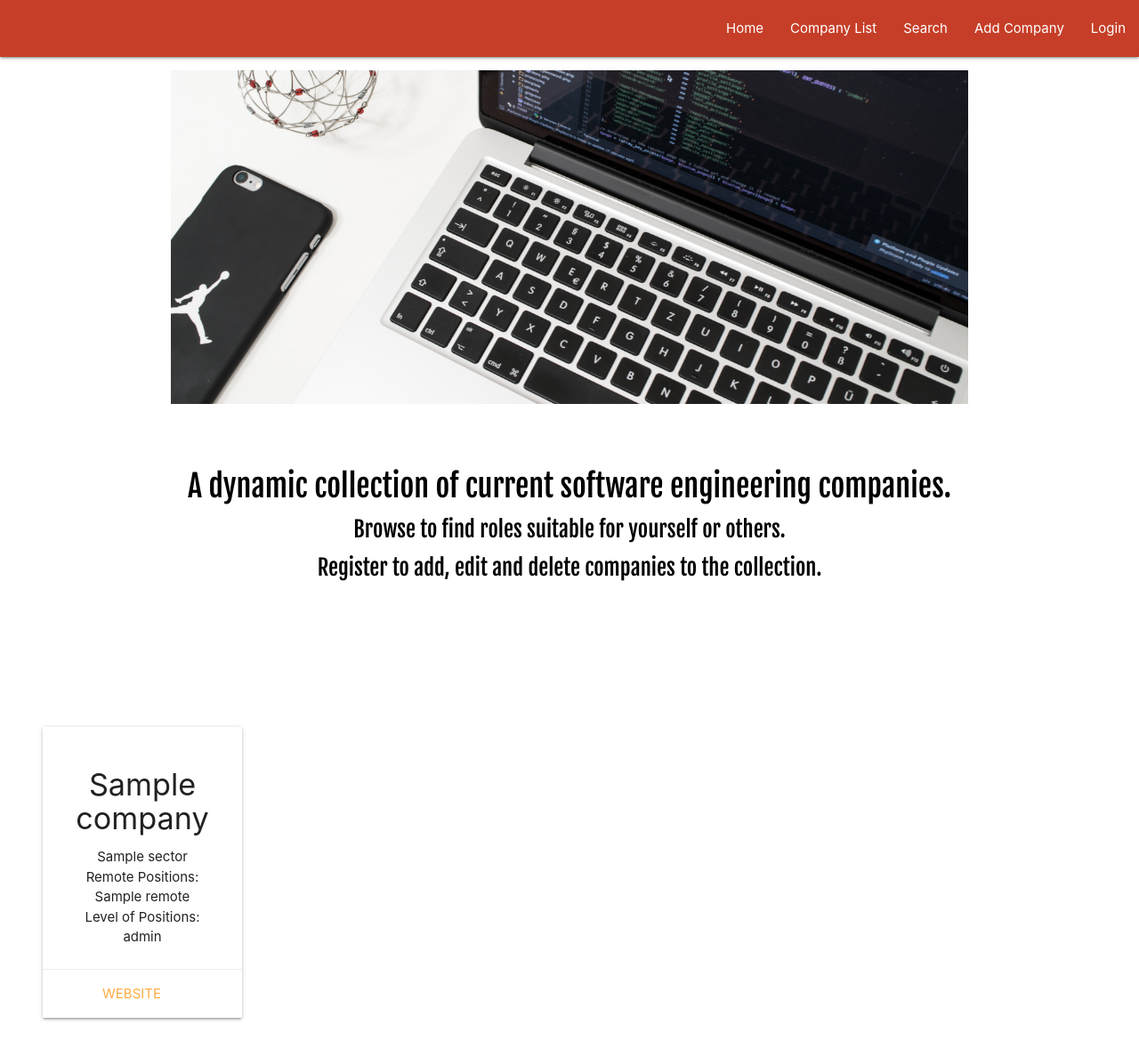
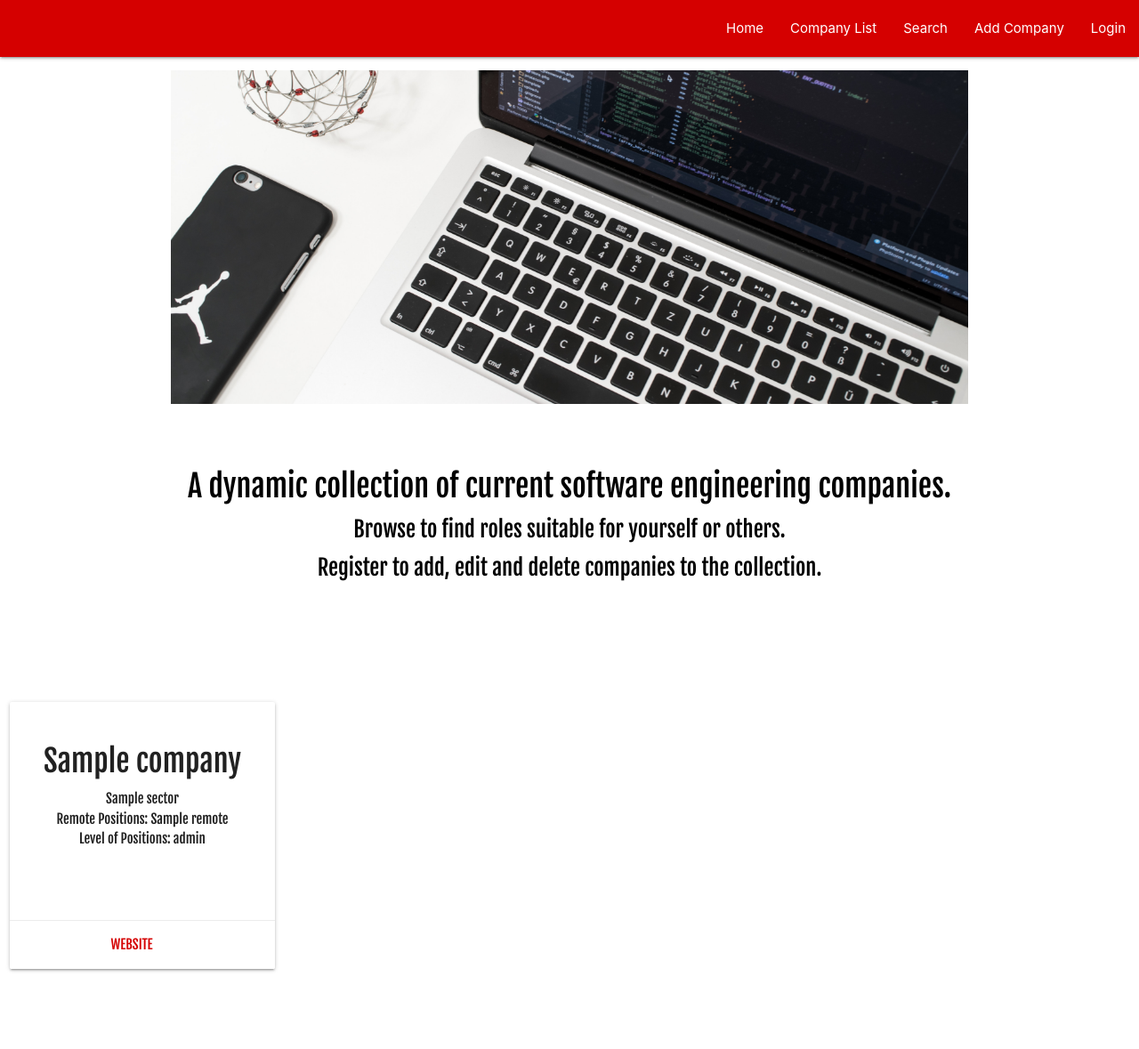
Before and after one commit to AMcCall22/company-suggestions, a Flask app: page / in a window 1280 px wide. Shown: the whole page at 89% size. After the commit the page ends 1092 px from the top, so only its background shows below. Run offline with Flask 2, Linux system fonts and the light colour scheme; a database or web service that is not in the repository returns one stand-in record (values such as "Sample title"); some libraries are stand-ins or nearby versions.

Commit message:
nav bar and url text color changed

```diff
--- a/static/css/style.css
+++ b/static/css/style.css
@@ -12,23 +12,22 @@
 /*---------------------------------------------- homepage cards----*/
 .card-container{
     text-align: center;
-
 }
 
-.cards{
+.card .card-action a:not(.btn):not(.btn-large):n{
+    color: #c11500;}
+
+
+
+ .card {
+    margin-top: 0rem;
     text-align: center;
-    }
+    font-family: 'Fjalla One', sans-serif;}
 
-.card {
-    width: 75%;
-    display: inline-block;
-
-}
 
 
 .website_info{
     padding-top: 2rem;
-    padding-bottom: 2rem;
     font-family: 'Fjalla One', sans-serif;
     color: black;
     height:20rem;
@@ -49,7 +48,9 @@
 
 }
 
-
+.website{
+    margin-bottom: 0rem;
+}
 
 
 .nav-wrapper{
--- a/templates/base.html
+++ b/templates/base.html
@@ -30,7 +30,7 @@
 		</ul>
     <div class="navbar-fixed">
 		<nav>
-			<div class="nav-wrapper">
+			<div class="nav-wrapper red accent-4">
 				<ul class="right hide-on-med-and-down">
 					<li><a href="{{ url_for('show_company') }}">Home</a></li>
 					<li><a href="{{ url_for('list_company') }}">Company List</a></li>
--- a/templates/companies.html
+++ b/templates/companies.html
@@ -1,11 +1,10 @@
 {% extends "base.html" %} {% block content %}
 
 <div class="background_info section container">
-<div class="row info">
-  <div class="website_background">
+  <div class="row info">
+    <div class="website_background"></div>
   </div>
-</div>
-  <div class="row">
+  <div class="row website">
     <div class="website_info">
       <h4>A dynamic collection of current software engineering companies.</h4>
       <h5>Browse to find roles suitable for yourself or others.</h5>
@@ -17,8 +16,8 @@
 {% for company in show_company %}
 
 <div class="row card-container">
-  <div class="col s3 cards">
-    <div class="card">
+  <div class="col m3 cards">
+    <div class="card small">
       <div class="card-content">
         <h4>{{ company.company_name }}</h4>
         <p>{{ company.sector }}</p>
@@ -26,10 +25,10 @@
         <p>Level of Positions: {{ company.level_of_positions }}</p>
       </div>
       <div class="card-action center-align">
-        <a href="{{ company.url }}">Website</a>
+                 <a href="{{ company.url }}" class="red-text text-accent-4">Website</a>
+        </div>
       </div>
     </div>
-  </div>
   {% endfor %}
 </div>
 
```
